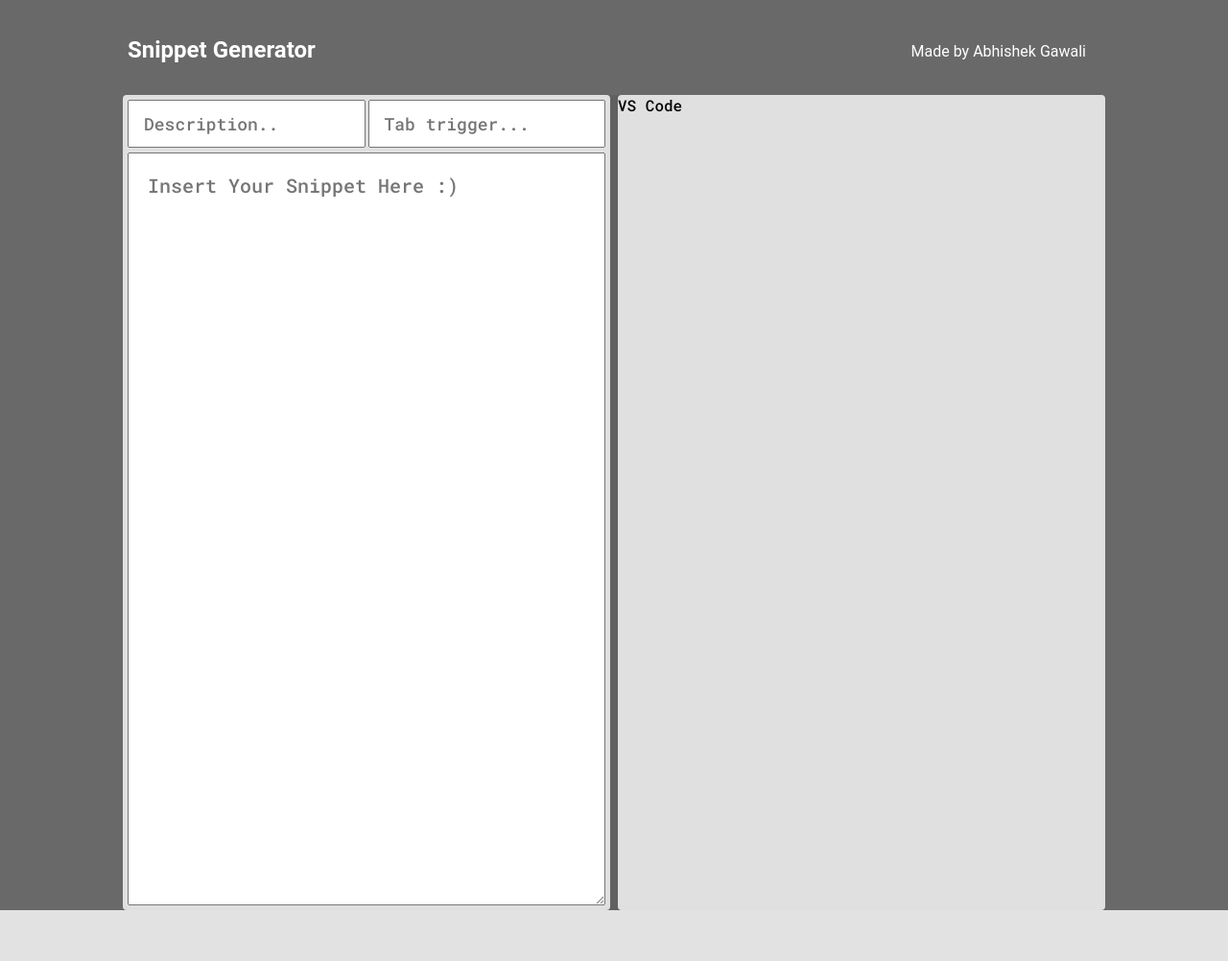
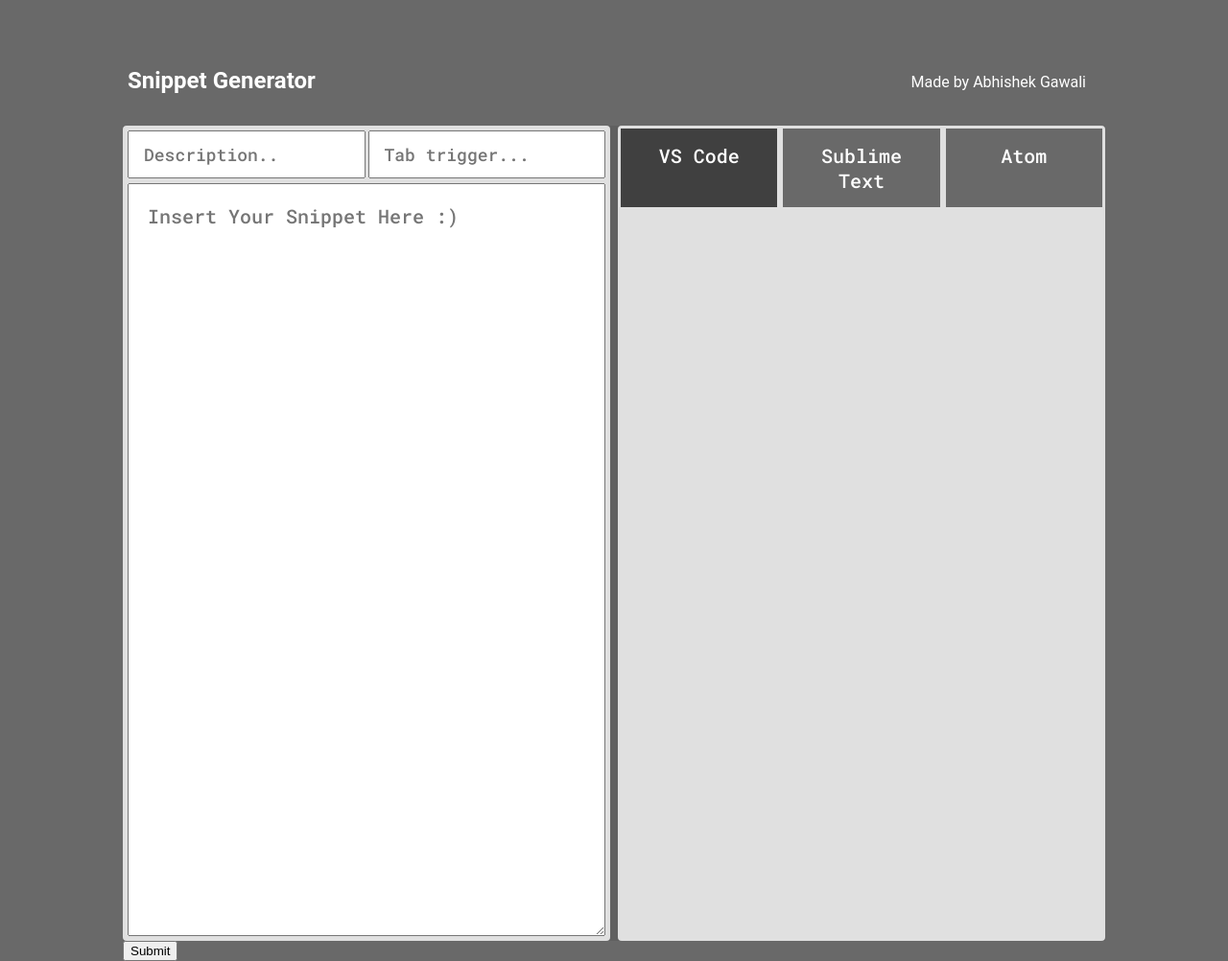
Before and after one commit to iamabhishekgawali/SnippetGenerator, a Django app: page / in a window 1280 px wide. Shown: the whole page at 96% size. Before the commit the page ends 949 px from the top, so only its background shows below. Run offline with Django 3.2, Linux system fonts and the light colour scheme.

Commit message:
Added and Styles Radio buttons for Vscode Sublime-Text and Atom

```diff
--- a/Home/static/Home/main.css
+++ b/Home/static/Home/main.css
@@ -1,113 +1,127 @@
-
-
-html,body{
+html,
+body {
   height: 100%;
   box-sizing: border-box;
 }
 
-body{
+body {
   margin-left: 10%;
   margin-right: 10%;
+  margin-top: 40px;
   background-color: #696969;
 }
 
-.outer1{
+.outer1 {
   display: flex;
   flex-direction: row;
 }
 
-.outer1-box1{
-    margin-top:10px;
+.outer1-box1 {
+  margin-top: 10px;
   margin-left: 5px;
-    font-family: 'Roboto', Tahoma, Geneva, Verdana, sans-serif;
+  font-family: "Roboto", Tahoma, Geneva, Verdana, sans-serif;
   color: white;
   flex: 1;
 }
 
-.outer1-box2{
-    font-family: 'Roboto', Tahoma, Geneva, Verdana, sans-serif;
+.outer1-box2 {
+  font-family: "Roboto", Tahoma, Geneva, Verdana, sans-serif;
   color: white;
   flex: 1;
   text-align: end;
   margin: 20px;
 }
 
-.outer2{
+.outer2 {
   display: flex;
-    background-color: 	#606060;
+  background-color: #606060;
   height: 850px;
-
 }
 
-.outer2-box1{
+.outer2-box1 {
   flex: 1;
   display: flex;
   flex-direction: column;
-    background-color: #E0E0E0;
+  background-color: #e0e0e0;
   border-radius: 4px;
 }
 
-.tab-trigger
-{
+.tab-trigger {
   display: flex;
 }
 
-.snippet{
+.snippet {
   height: 100%;
   display: flex;
-    margin :5px;
+  margin: 5px;
 }
 
-
-textarea{
+textarea {
   height: 100%;
   width: 100%;
-    overflow: hidden;
   padding: 20px;
   box-sizing: border-box;
   font-size: 20px;
-    font-family: 'Roboto Mono', monospace;
+  font-family: "Roboto Mono", monospace;
 }
 
-.description{
+.description {
   flex: 1;
   margin-top: 5px;
   margin-left: 5px;
 }
 
-.tag{
-    overflow: hidden ;
-    flex:1;
+.tag {
+  overflow: hidden;
+  flex: 1;
   margin-top: 5px;
   margin-right: 5px;
   margin-left: 3px;
-
 }
 
-.left-upper{
+.left-upper {
   width: 100%;
   height: 50px;
   padding: 15px;
   font-size: 18px;
-    font-family: 'Roboto Mono', monospace;
+  font-family: "Roboto Mono", monospace;
   box-sizing: border-box;
 }
 
-.outer2-box2{
+.outer2-box2 {
   margin-left: 8px;
-    background-color: #E0E0E0;
+  background-color: #e0e0e0;
   flex: 1;
   border-radius: 4px;
 }
 
+.buttons {
+  display: flex;
+  flex-direction: row;
+}
 
-
-input[type="radio"]{
+input[type="radio"] {
   display: none;
 }
 
+label {
+  flex: 1;
+  text-align: center;
+  padding: 15px;
+  color: white;
+  background-color: #696969;
+  margin: 3px;
+  font-size: 20px;
+  font-family: "Roboto Mono", monospace;
+  -webkit-touch-callout: none;
+  -webkit-user-select: none;
+  -khtml-user-select: none;
+  -moz-user-select: none;
+  -ms-user-select: none;
+  user-select: none;
+  box-sizing: border-box;
+}
 
-label{
-    font-family: 'Roboto mono';
-
+.myradio:checked + label {
+  background-color: #404040;
 }
--- a/Home/templates/Home/index.html
+++ b/Home/templates/Home/index.html
@@ -20,11 +20,11 @@
 
 </head>
 
-<body>
+<body id="letsee">
 
 
-    <form action="POST">
-
+    <form method="POST">
+        {% csrf_token %}
         <div class="outer1">
 
             <div class="outer1-box1">
@@ -48,11 +48,11 @@
                 <div class="tab-trigger">
 
                     <div class="description">
-                        <input class = "left-upper" type="text" name="description" placeholder="Description.."> </input>
+                        <input class="left-upper" type="text" name="description" placeholder="Description.."> </input>
                     </div>
 
                     <div class="tag">
-                        <input  class="left-upper" type="text" name="tag" placeholder="Tab trigger..."> </input>
+                        <input class="left-upper" type="text" name="tag" placeholder="Tab trigger..."> </input>
                     </div>
 
 
@@ -66,29 +66,25 @@
             </div>
 
 
-
-
             <div class="outer2-box2">
 
-
-                <div class="Buttons1">
-
-
-                    <input type="radio" id="vsc"  name = "VSCode" checked="checked">
-                    <label for="vsc">VS Code</label>
-
-
+                <div class="buttons">
+                    <input class="myradio"  type="radio" id="vscode" name="radiobtn" checked="checked" value="vscode" >
+                    <label for="vscode">VS Code</label>
+                    <input class="myradio"  type="radio" id="sublimetext" name="radiobtn" value="sublimetext">
+                    <label for="sublimetext">Sublime Text</label>
+                    <input class="myradio"  type="radio" id="atom" name="radiobtn" value="atom">
+                    <label for="atom">Atom</label>
                 </div>
 
-
-
             </div>
-
 
 
         </div>
 
         </div>
+
+        <input type="submit">
     </form>
 </body>
 
--- a/Home/views.py
+++ b/Home/views.py
@@ -1,7 +1,11 @@
+
 from django.shortcuts import render
 from django.http import HttpResponse
 
+def home(request):
 
+    if(request.method=='POST'):
+        val = request.POST.get("radiobtn")
+        print(val)
 
-def home(request):
     return render(request,"Home/index.html")
```
Also changed, not shown: Home/forms.py (added). Lines whose indentation alone changed are shown as unchanged.
